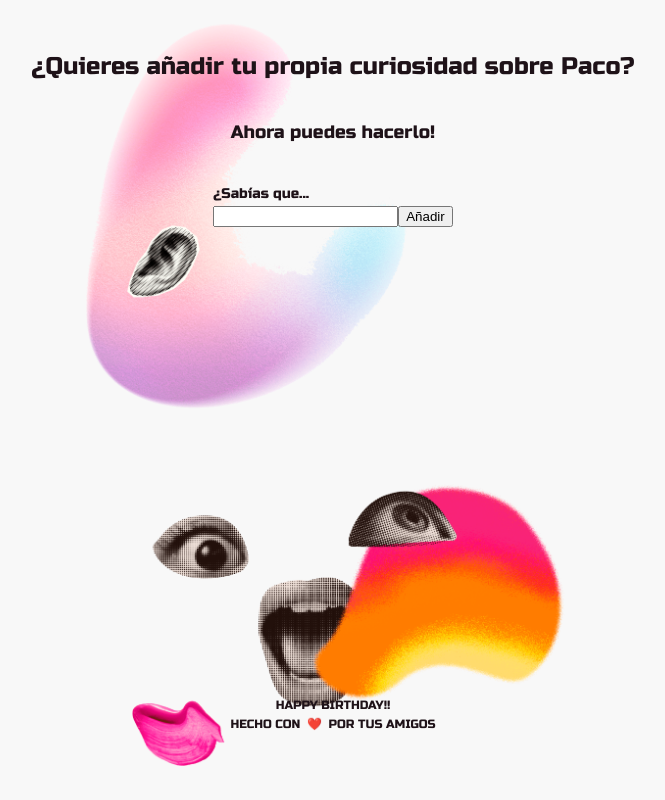
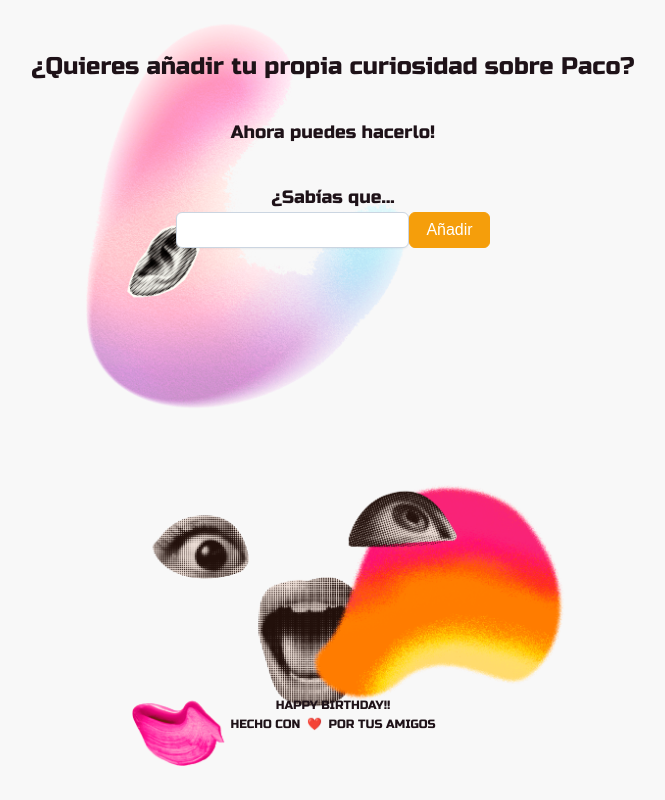
Before and after one commit to emartinez-dev/curiosidades-paco, a Vue app: page /add-one in a window 1280 px wide. Shown: the whole page, without its empty margins (307-972 px from the left). Built offline with nearby package versions, Linux system fonts and the light colour scheme; a web font is replaced by a local one.

Commit message:
add proper error messages

```diff
--- a/package.json
+++ b/package.json
@@ -11,6 +11,7 @@
   "dependencies": {
     "axios": "^1.6.8",
     "pinia": "^2.1.7",
+    "primevue": "^3.52.0",
     "vue": "^3.4.21",
     "vue-router": "^4.3.0"
   },
--- a/src/components/Add.vue
+++ b/src/components/Add.vue
@@ -1,7 +1,14 @@
 <script setup>
 import { ref } from 'vue'
+import { useToast } from 'primevue/usetoast'
+
+import InputText from 'primevue/inputtext'
+import Button from 'primevue/button'
+import Toast from 'primevue/toast'
 
 import API from '@/services/api.js'
+
+const toast = useToast()
 
 const newFact = ref("")
 const error = ref("")
@@ -20,31 +27,43 @@ const newFactValidate = () => {
 }
 
 const submitFact = () => {
-  error.value = ""
   let fact = newFactValidate(newFact.value)
   if (fact) {
     API.createFact({ text: fact }).then(() => {
-newFact.value = ""
-      error.value = "Se ha añadido una curiosidad más sobre Paco, muchas gracias por tu trabajo."
+      toast.add({
+        severity: 'info', summary: 'Info',
+        detail: 'Se ha añadido una curiosidad más sobre Paco, muchas gracias por tu trabajo', life: 3000
+      })
+      newFact.value = ""
     })
-      .catch(() => error.value = "Ha habido un problema, que alguien haga algo!")
+      .catch(() =>
+        toast.add({
+          severity: 'error', summary: 'Ooops',
+          detail: 'Ha habido un error al mandar la curiosidad', life: 3000
+        })
+      )
+  } else {
+    toast.add({
+      severity: 'error', summary: 'Ooops',
+      detail: 'Introduce una curiosidad válida', life: 3000
+    })
   }
-  else
-      error.value = "Ese dato que has introducido no es tan curioso"
 }
 </script>
 
 <template>
-
+  <Toast />
   <body class="fact-container">
     <div class="fact-text">
       <h1>¿Quieres añadir tu propia curiosidad sobre Paco?</h1>
       <h2>Ahora puedes hacerlo!</h2>
     </div>
-    <div>
-      <h3>¿Sabías que...</h3>
-      <input type="text" name="fact" id="fact-input" v-model="newFact">
-      <button @click="submitFact">Añadir</button>
+    <div style="display: flex; flex-direction: column; align-items: center;">
+      <h2>¿Sabías que...</h2>
+      <div class="input-container">
+        <input-text type="text" name="fact" id="fact-input" v-model="newFact"></input-text>
+        <Button @click="submitFact">Añadir</Button>
+      </div>
     </div>
     <h3 v-if="error">{{ error }}</h3>
     <div class="footer">
@@ -55,4 +74,9 @@ newFact.value = ""
 
 </template>
 
-<style scoped></style>
+<style scoped>
+.input-container {
+  display: flex;
+  flex-direction: row;
+}
+</style>
--- a/src/components/Home.vue
+++ b/src/components/Home.vue
@@ -2,8 +2,13 @@
 import { ref, onBeforeMount, computed } from 'vue'
 import { RouterLink } from 'vue-router'
 
+import { useToast } from 'primevue/usetoast';
+import Toast from 'primevue/toast'
+
 import API from '@/services/api.js'
 import Roulette from "@/components/Roulette.vue"
+
+const toast = useToast()
 
 const fact = ref("")
 const title = computed(() => {
@@ -21,7 +26,10 @@ const getRandomFact = () => {
     fact.value = response.data.text
   })
     .catch((error) => {
-      fact.value = "Ha habido un problema, que alguien haga algo!"
+      toast.add({
+        severity: 'error', summary: 'Mierda',
+        detail: 'Creo que se ha caido la API', life: 3000
+      })
       console.error(error)
     })
 }
@@ -32,6 +40,7 @@ onBeforeMount(() => {
 </script>
 
 <template>
+  <Toast />
   <body class="fact-container">
     <div class="fact-text">
       <h1>{{ title }}</h1>
--- a/src/main.js
+++ b/src/main.js
@@ -1,7 +1,11 @@
 import './assets/main.css'
+import 'primevue/resources/themes/aura-light-amber/theme.css'
 
 import { createApp } from 'vue'
 import { createPinia } from 'pinia'
+
+import PrimeVue from 'primevue/config'
+import ToastService from 'primevue/toastservice'
 
 import App from './App.vue'
 import router from '@/router/index.js'
@@ -10,5 +14,7 @@ const app = createApp(App)
 
 app.use(createPinia())
 app.use(router)
+app.use(PrimeVue)
+app.use(ToastService)
 
 app.mount('#app')
```
Also changed, not shown: 1 other file (tests, documents, lock files or other folders).
